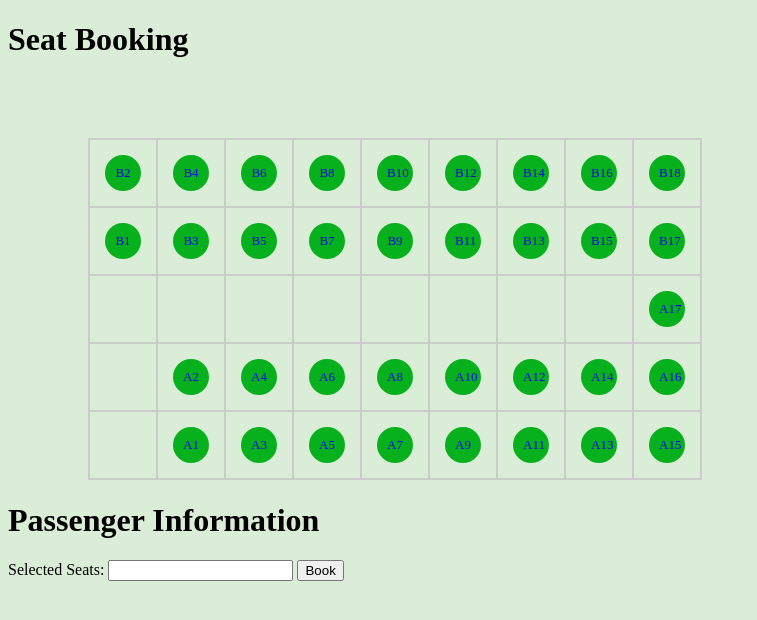
After one commit to Bimal6969/fyp, a PHP site: page /booking.php in a window 1280 px wide. The commit adds this page. Shown: the top 620 px of the page, without its empty margins (0-757 px from the left). Run offline with PHP 8.4, Linux system fonts and the light colour scheme.

Commit message:
2nd commit

```diff
--- /dev/null
+++ b/booking.php
@@ -0,0 +1,179 @@
+<?php
+include("connection.php");
+?>
+<!DOCTYPE html>
+<html lang="en">
+
+<head>
+    <meta charset="UTF-8">
+    <meta http-equiv="X-UA-Compatible" content="IE=edge">
+    <meta name="viewport" content="width=device-width, initial-scale=1.0">
+    <title>booking</title>
+    <link rel="stylesheet" href="css/booking.css">
+</head>
+
+<body>
+    <h1>Seat Booking</h1>
+    <div class="bus-layout">
+        <table class="seating-layout">
+            <tbody>
+                <tr>
+
+                    <td>
+                        <a href="#" class="seat" data-seat="B2">B2</a>
+                    </td>
+                    <td>
+                        <a href="#" class="seat" data-seat="B4">B4</a>
+                    </td>
+                    <td>
+                        <a href="#" class="seat" data-seat="B6">B6</a>
+                    </td>
+                    <td>
+                        <a href="#" class="seat" data-seat="B8">B8</a>
+                    </td>
+                    <td>
+                        <a href="#" class="seat" data-seat="B10">B10</a>
+                    </td>
+                    <td>
+                        <a href="#" class="seat" data-seat="B12">B12</a>
+                    </td>
+                    <td>
+                        <a href="#" class="seat" data-seat="B14">B14</a>
+                    </td>
+                    <td>
+                        <a href="#" class="seat" data-seat="B16">B16</a>
+                    </td>
+                    <td>
+                        <a href="#" class="seat" data-seat="B18">B18</a>
+                    </td>
+                </tr>
+                <tr>
+                    <td>
+                        <a href="#" class="seat" data-seat="B1">B1</a>
+                    </td>
+                    <td>
+                        <a href="#"class="seat" data-seat="B3">B3</a>
+                    </td>
+                    <td>
+                        <a href="#" class="seat" data-seat="B5">B5</a>
+                    </td>
+                    <td>
+                        <a href="#" class="seat" data-seat="B7">B7</a>
+                    </td>
+                    <td>
+                        <a href="#" class="seat" data-seat="B9">B9</a>
+                    </td>
+                    <td>
+                        <a href="#" class="seat" data-seat="B11">B11</a>
+                    </td>
+                    <td>
+                        <a href="#" class="seat" data-seat="B13">B13</a>
+                    </td>
+                    <td>
+                        <a href="#" class="seat" data-seat="B15">B15</a>
+                    </td>
+                    <td>
+                        <a href="#" class="seat" data-seat="B17">B17</a>
+                    </td>
+                </tr>
+                <td></td>
+                <td></td>
+                <td></td>
+                <td></td>
+                <td></td>
+                <td></td>
+                <td></td>
+                <td></td>
+                <td>
+                    <a href="#" class="seat" data-seat="A17">A17</a>
+                </td>
+                <tr>
+                    <td>
+
+                    </td>
+                    <td>
+                        <a href="#" class="seat" data-seat="A2">A2</a>
+                    </td>
+                    <td>
+                        <a href="#" class="seat" data-seat="A4">A4</a>
+                    </td>
+                    <td>
+                        <a href="#" class="seat" data-seat="A6">A6</a>
+                    </td>
+                    <td>
+                        <a href="#" class="seat" data-seat="A8">A8</a>
+                    </td>
+                    <td>
+                        <a href="#" class="seat" data-seat="A10">A10</a>
+                    </td>
+                    <td>
+                        <a href="#" class="seat" data-seat="A12">A12</a>
+                    </td>
+                    <td>
+                        <a href="#" class="seat" data-seat="A14">A14</a>
+                    </td>
+                    <td>
+                        <a href="#" class="seat" data-seat="A16">A16</a>
+                    </td>
+                </tr>
+
+                <tr>
+                    <td>
+
+                    </td>
+                    <td>
+                        <a href="#" class="seat" data-seat="A1">A1</a>
+                    </td>
+                    <td>
+                        <a href="#" class="seat" data-seat="A3">A3</a>
+                    </td>
+                    <td>
+                        <a href="#" class="seat" data-seat="A5">A5</a>
+                    </td>
+                    <td>
+                        <a href="#" class="seat" data-seat="A7">A7</a>
+                    </td>
+                    <td>
+                        <a href="#" class="seat" data-seat="A9">A9</a>
+                    </td>
+                    <td>
+                        <a href="#" class="seat" data-seat="A11">A11</a>
+                    </td>
+                    <td>
+                        <a href="#" class="seat" data-seat="A13">A13</a>
+                    </td>
+                    <td>
+                        <a href="#" class="seat" data-seat="A15">A15</a>
+                    </td>
+                </tr>
+            </tbody>
+        </table>
+    </div>
+    <h1>Passenger Information</h1>
+    <form>
+  <label for="selectedSeats">Selected Seats:</label>
+  <input type="text" id="selectedSeats" name="selectedSeats" value="">
+  <button type="submit" name="login">Book </button>
+</form>
+      <script>
+      const seats = document.querySelectorAll('.seat');
+const selectedSeats = [];
+
+seats.forEach(seat => {
+  seat.addEventListener('click', () => {
+    const seatNumber = seat.getAttribute('data-seat');
+    const index = selectedSeats.indexOf(seatNumber);
+    if (index >= 0) {
+      selectedSeats.splice(index, 1);
+      seat.classList.remove('selected');
+    } else {
+      selectedSeats.push(seatNumber);
+      seat.classList.add('selected');
+    }
+    document.getElementById('selectedSeats').value = selectedSeats.join(', ');
+  });
+});
+  </script>
+</body>
+
+</html>
--- /dev/null
+++ b/css/booking.css
@@ -0,0 +1,53 @@
+body{
+  background-color: #daedd6;
+}
+
+.bus-layout td {
+  border: 2px solid #ccc;
+  padding: 10px;
+  width:50%;
+  height: 50%;
+  text-align: center;
+}
+
+.bus-layout {
+   /* margin: auto;  */
+   margin-top: 80px;
+   margin-left: 80px;
+  max-width: 400px;
+
+}
+
+table {
+  border-collapse: collapse;
+  width: 90%;
+}
+
+td {
+  padding: 20px;
+  text-align: center;
+}
+
+a {
+  background-color: #e6e6e6;
+  border-radius: 18px;
+  display: inline-block;
+  font-size: 13px;
+  margin: 5px;
+  padding: 10px;
+  text-decoration: none;
+  width: 16px;
+}
+
+a:hover {
+  background-color: #bfbfbf;
+  color: #fff;
+}
+
+.seat {
+  background-color: #07b11d;
+}
+
+.seat.selected {
+  background-color: rgb(212, 231, 9);
+}
--- a/css/registration.css
+++ b/css/registration.css
@@ -22,7 +22,7 @@
   form select {
 	width: 100%;
 	padding: 10px;
-	margin-bottom: 15px;
+	margin-bottom: 5px;
 	border: none;
 	border-radius: 3px;
 	box-shadow: 0 0 3px rgba(0, 0, 0, 0.1);
```
Also changed, not shown: choosebus.php (added, +101 -0 lines), login.php (+28 -36 lines), manualbooking.php (added, +55 -0 lines).
